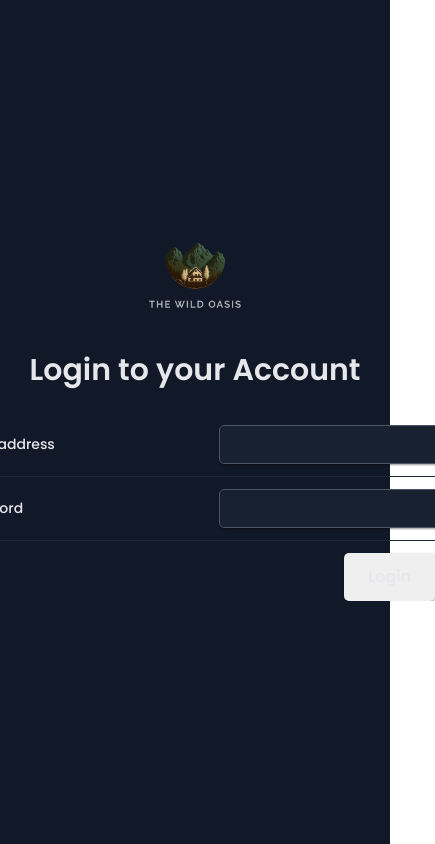
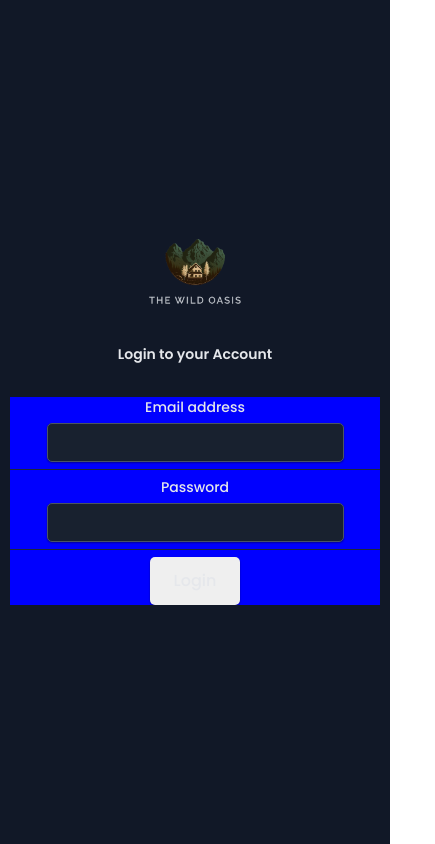
Before and after one commit to mugishaisaie/Isaie-Hotel, a React (Vite) app: page /login in a window 390 px wide. Shown: the whole page, 435 px wide, since content can reach past the window. Built offline with nearby package versions, Linux system fonts and the light colour scheme; a web font is replaced by a local one.

Commit message:
adding responsiveness in the login form

```diff
--- a/src/pages/Login.jsx
+++ b/src/pages/Login.jsx
@@ -7,11 +7,16 @@ import LoginForm from '../features/authentication/LoginForm'
 const LoginLayout = styled.main`
   min-height: 100vh;
   display: grid;
-  grid-template-columns: 48rem;
+  grid-template-columns:minmax(0,48rem) ;
   align-content: center;
   justify-content: center;
   gap: 3.2rem;
   background-color: var(--color-grey-50);
+  padding: 0.7rem 1rem;
+  /* @media (max-width: 768px) {
+  grid-template-columns: 100%;
+} */
+  /* background: red; */
 `;
 
 function Login() {
--- a/src/ui/AppLayout.jsx
+++ b/src/ui/AppLayout.jsx
@@ -8,12 +8,13 @@ const StyledAppLayout = styled.div`
 display: grid;
 grid-template-columns: 26rem 1fr;
 grid-template-rows: auto 1fr;
-height: 100vh;
+min-height: 100vh;
 `
 const Main = styled.main`
 background-color: var(--color-grey-100);
 padding: 4rem 4.4rem 6rem;
 overflow: scroll;
+min-height: 100vh;
 
 `
 const Container = styled.div `
--- a/src/ui/Form.jsx
+++ b/src/ui/Form.jsx
@@ -1,17 +1,18 @@
 import styled, { css } from "styled-components";
 
 const Form = styled.form`
-  ${(props) =>
+${(props) =>
     props.type === "regular" &&
     css`
-      padding: 2.4rem 2rem;
+    padding: 2.4rem 2rem;
       margin: 0 auto;
-      min-width: 100%;
+      width: 100%;
 
       /* Box */
       background-color: var(--color-grey-0);
       border: 1px solid var(--color-grey-100);
       border-radius: var(--border-radius-md);
+
     `}
 
   ${(props) =>
@@ -22,6 +23,15 @@ const Form = styled.form`
 
   overflow: hidden;
   font-size: 1.4rem;
+
+/* responsiveness */
+   @media (max-width: 767px) {
+    background:blue;
+    padding:0;
+    margin:0;
+    width:100%;
+
+      }
 `;
 
 Form.defaultProps={
--- a/src/ui/FormRow.jsx
+++ b/src/ui/FormRow.jsx
@@ -3,10 +3,10 @@ import styled from 'styled-components';
 const StyledFormRow = styled.div`
   display: grid;
   align-items: center;
-  grid-template-columns: 24rem 1fr 1.2fr;
+  grid-template-columns: 1fr 1.2fr;
   gap: 2.4rem;
 
-  padding: 1.2rem 0;
+  padding: 1.2rem 1rem;
 
   &:first-child {
     padding-top: 0;
@@ -25,9 +25,20 @@ const StyledFormRow = styled.div`
     justify-content: flex-end;
     gap: 1.2rem;
   }
+
+  @media (max-width:769px) {
+    display: flex;
+    flex-direction: column;
+    padding: 0.7rem;
+    margin: 0;
+    gap: 0.5rem;
+
+
+  }
 `;
 
 const Label = styled.label`
+ flex: 1;
   font-weight: 500;
 `;
 
@@ -35,7 +46,7 @@ const Error = styled.span`
   font-size: 1.4rem;
   color: var(--color-red-700);
 `;
-function FormRow({label,error,children}) {
+function  FormRow({label,error,children}) {
   return (
 
       <StyledFormRow>
--- a/src/ui/Heading.jsx
+++ b/src/ui/Heading.jsx
@@ -8,7 +8,17 @@ ${(props)=>props.as === "h4" &&  css`
 font-size: 3rem;
 text-align: center;
 font-weight:600
+
+@media (max-width: 679px) {
+    font-size: 1.4rem;
+
+}
 `}
+
+@media (max-width: 679px) {
+    font-size: 1.4rem;
+
+}
 `
 
 
```
